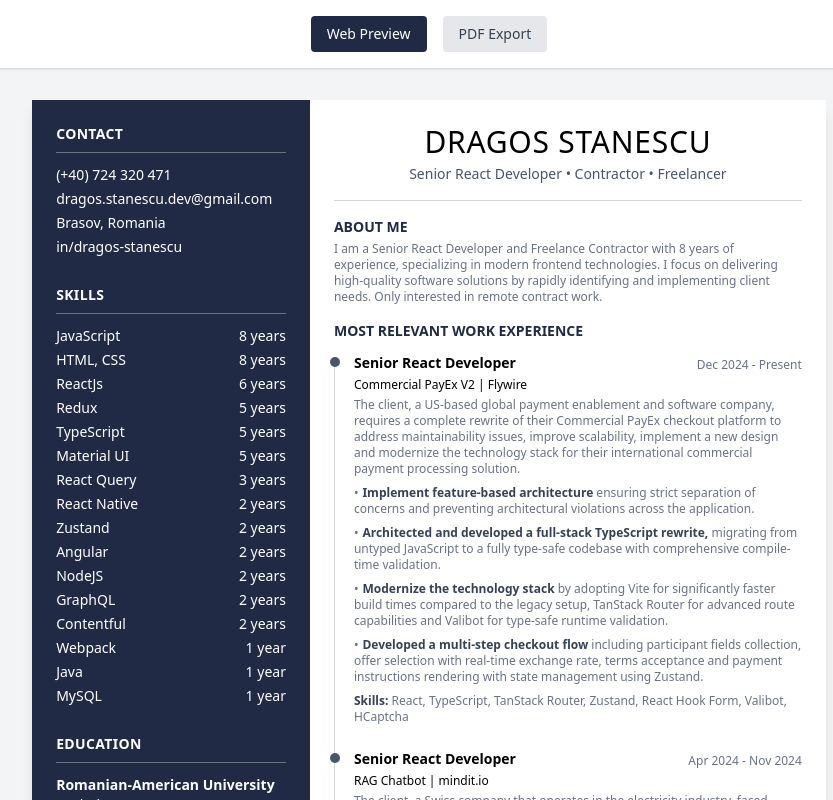
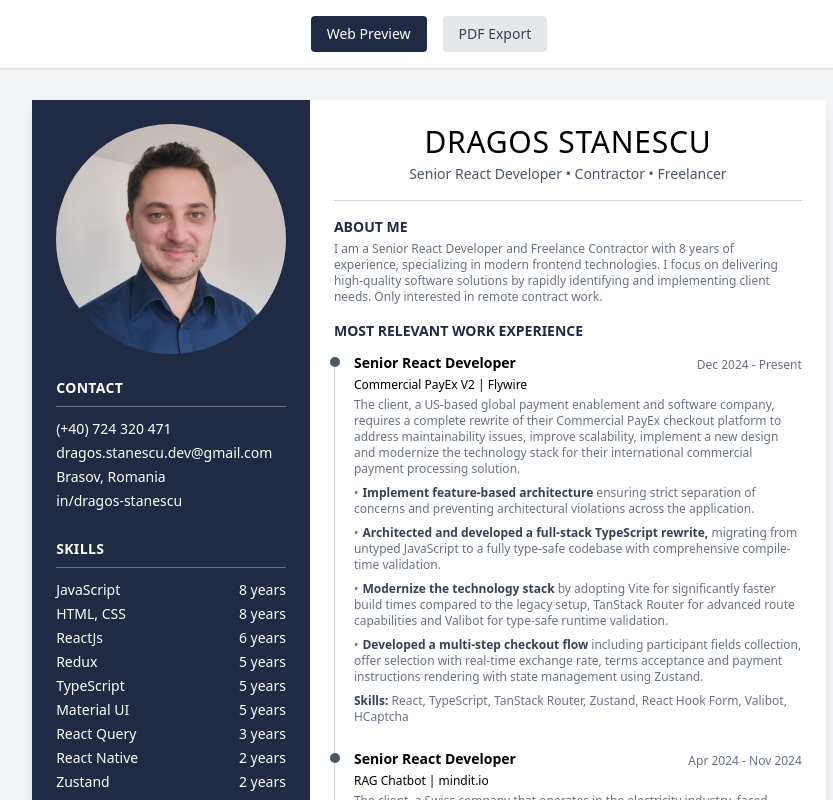
Before and after one commit to dragos-stanescu/carta-vitae, a React (Vite) app: page / in a window 1280 px wide. Shown: the top 800 px of the page, without its empty margins (211-1044 px from the left). Built offline with nearby package versions, Linux system fonts and the light colour scheme; what @react-pdf/renderer would draw is missing.

Commit message:
Add profile photo to web preview and PDF sidebar

```diff
--- a/src/components/cv-preview/PreviewSidebar.tsx
+++ b/src/components/cv-preview/PreviewSidebar.tsx
@@ -13,6 +13,11 @@ export function PreviewSidebar({
 }: PreviewSidebarProps) {
   return (
     <aside className="w-[35%] bg-[#202A44] text-white p-6 flex flex-col gap-6">
+      <img
+        src="/images/profile-1.jpg"
+        alt="Profile"
+        className="w-full rounded-full"
+      />
       <SidebarSection title="Contact">
         <ContactLine label={contact.phone} href={`tel:${contact.phone.replace(/[^+\d]/g, "")}`} />
         <ContactLine label={contact.email} href={`mailto:${contact.email}`} />
```
Also changed, not shown: public/images/profile-1.jpg (added).
